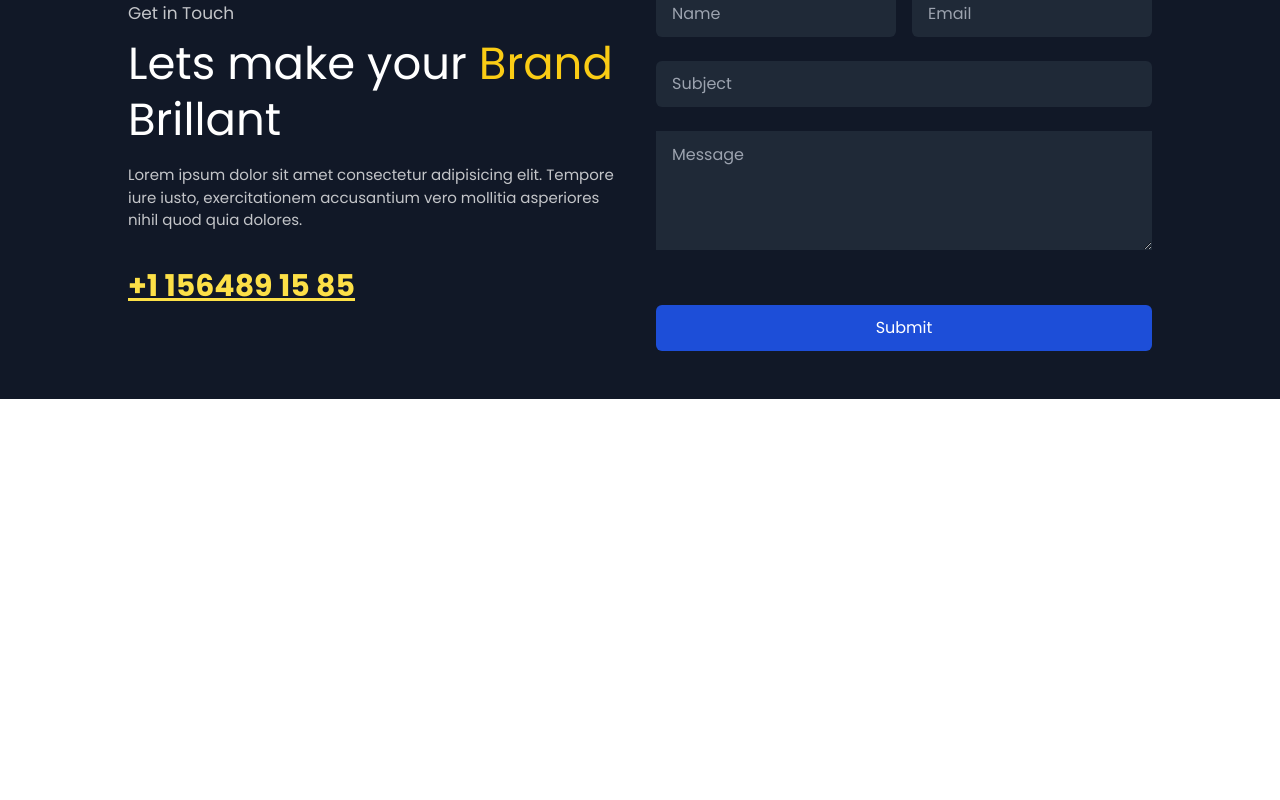
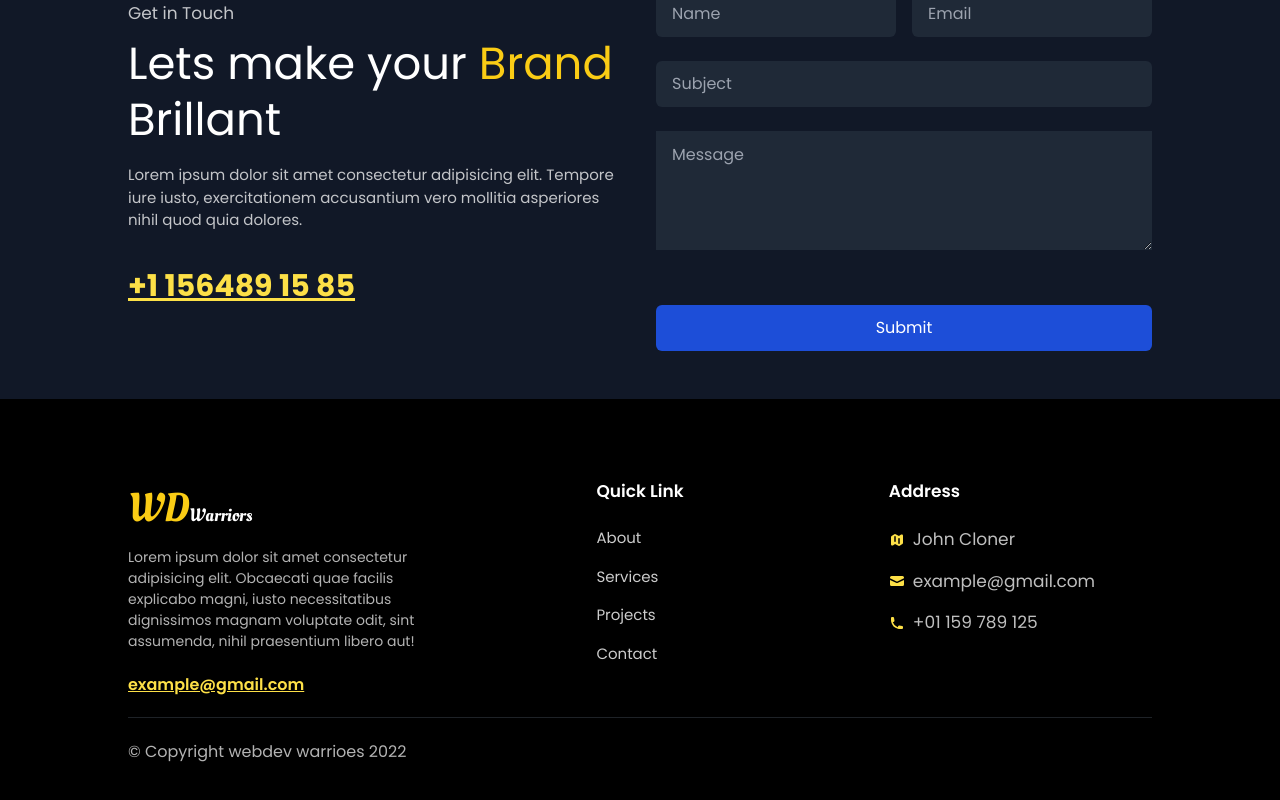
Before and after one commit to pablex72/portfolio-next-pd, a Next.js app: page / in a window 1280 px wide. Shown: the part 7152-7952 px from the top of the page. Before the commit the page ends 7551 px from the top, so only its background shows below. Built offline with nearby package versions, Linux system fonts and the light colour scheme.

Commit message:
feat: footing/quick link/address

```diff
--- /dev/null
+++ b/components/Footer.tsx
@@ -0,0 +1,73 @@
+import { EnvelopeIcon, MapIcon, PhoneIcon } from "@heroicons/react/16/solid";
+import React from "react";
+
+const Footer = () => {
+  return (
+    <div className="pt-[5rem] pb-[3rem] bg-black">
+      <div className="w-[80%] mx-auto grid grid-cols-1 md:grid-cols-2 lg:grid-cols-3 gap-[2rem] border-b-[1.4px] pb-5 border-gray-600 border-opacity-40">
+        <div>
+          <div className="font-logo text-white text-[18px]">
+            <span className="text-[30px] md:text-[40px] text-yellow-400">
+              WD
+            </span>
+            Warriors
+          </div>
+          <h1 className="text-[14px] mt-[0.5rem] text-white opacity-70">
+            Lorem ipsum dolor sit amet consectetur adipisicing elit. Obcaecati
+            quae facilis explicabo magni, iusto necessitatibus dignissimos
+            magnam voluptate odit, sint assumenda, nihil praesentium libero aut!
+          </h1>
+          <p className="mt-[1.3rem] text-yellow-300 underline font-semibold">
+            example@gmail.com
+          </p>
+        </div>
+
+        <div className="md:mx-auto">
+          <h1 className="text-white font-semibold mb-[1.4rem] text-[17px]">
+            Quick Link
+          </h1>
+          <p className="text-[15px] text-white opacity-80 mb-[1rem] cursor-pointer hover:text-yellow-300">
+            About
+          </p>
+          <p className="text-[15px] text-white opacity-80 mb-[1rem] cursor-pointer hover:text-yellow-300">
+            Services
+          </p>
+          <p className="text-[15px] text-white opacity-80 mb-[1rem] cursor-pointer hover:text-yellow-300">
+            Projects
+          </p>
+          <p className="text-[15px] text-white opacity-80 mb-[1rem] cursor-pointer hover:text-yellow-300">
+            Contact
+          </p>
+        </div>
+        <div className="lg:mx-auto">
+          <h1 className="text-white font-semibold mb-[1.4rem] text-[17px]">
+            Address
+          </h1>
+          <div className="flex items-center mt-[1rem] space-x-2">
+            <MapIcon className="w-[1rem] h-[1rem] text-yellow-300" />
+            <p className="text-[17px] font-normal text-white opacity-75">
+              John Cloner
+            </p>
+          </div>
+          <div className="flex items-center mt-[1rem] space-x-2">
+            <EnvelopeIcon className="w-[1rem] h-[1rem] text-yellow-300" />
+            <p className="text-[17px] font-normal text-white opacity-75">
+              example@gmail.com
+            </p>
+          </div>
+          <div className="flex items-center mt-[1rem] space-x-2">
+            <PhoneIcon className="w-[1rem] h-[1rem] text-yellow-300" />
+            <p className="text-[17px] font-normal text-white opacity-75">
+              +01 159 789 125
+            </p>
+          </div>
+        </div>
+      </div>
+      <div className="mt-[1.4rem] w-[80%] mx-auto text-white opacity-70">
+        &#169; Copyright webdev warrioes 2022
+      </div>
+    </div>
+  );
+};
+
+export default Footer;
--- a/pages/index.tsx
+++ b/pages/index.tsx
@@ -1,6 +1,7 @@
 import AboutMe from "@/components/AboutMe";
 import Blog from "@/components/Blog";
 import Contact from "@/components/Contact";
+import Footer from "@/components/Footer";
 import Hero from "@/components/Hero";
 import Nav from "@/components/Nav";
 import NavMobile from "@/components/NavMobile";
@@ -29,6 +30,7 @@ const HomePage = () => {
       <Reviews />
       <Blog />
       <Contact />
+      <Footer />
     </div>
   );
 };
```
